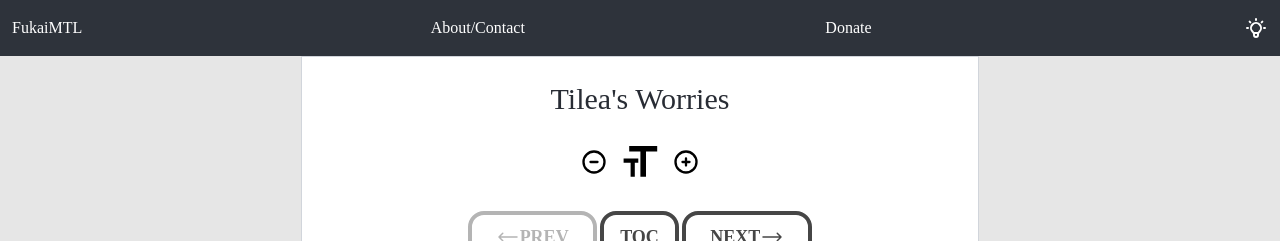
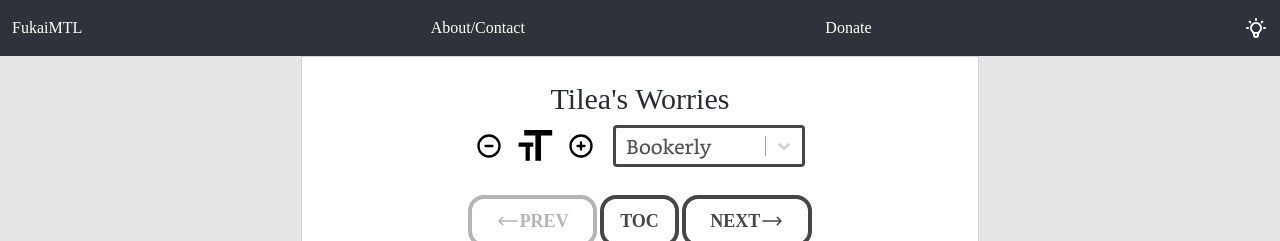
Before and after one commit to almeidaalajoel/FukaiMTL, a Next.js app: page /tileasworries/v3c37 in a window 1280 px wide. Shown: the top 241 px of the page. Built offline with nearby package versions, Linux system fonts and the light colour scheme; a web font is replaced by a local one.

Commit message:
font changer added

```diff
--- a/package.json
+++ b/package.json
@@ -18,6 +18,7 @@
     "raw-loader": "^4.0.2",
     "react": "18.2.0",
     "react-dom": "18.2.0",
+    "react-select": "^5.4.0",
     "tailwindcss": "^3.1.8"
   },
   "devDependencies": {
--- a/src/components/FontSize/FontSize.jsx
+++ b/src/components/FontSize/FontSize.jsx
@@ -76,7 +76,7 @@ export default function FontSize({ size, setSize }) {
   };
 
   return (
-    <div className="flex mt-4 justify-center items-center">
+    <div className="flex justify-center items-center">
       <span>
         <svg
           onClick={() => smaller(size)}
--- a/src/globals.css
+++ b/src/globals.css
@@ -1,6 +1,37 @@
 @tailwind base;
 @tailwind components;
 @tailwind utilities;
+
+@layer components {
+  .my-react-select-container .my-react-select__control {
+    @apply bg-white dark:bg-neutral-700 border-[3px] border-[rgb(70,70,70)] dark:border-neutral-700 hover:border-black dark:hover:border-neutral-500;
+  }
+
+  .my-react-select-container .my-react-select__control--is-focused {
+    @apply border-black hover:border-black dark:border-neutral-400 dark:hover:border-neutral-400 shadow-none;
+  }
+
+  .my-react-select-container .my-react-select__menu {
+    @apply bg-neutral-100 dark:bg-neutral-700 border-2 border-neutral-300 dark:border-neutral-600;
+  }
+
+  .my-react-select-container .my-react-select__option {
+    @apply text-neutral-600 dark:text-neutral-200 bg-neutral-100 hover:bg-neutral-200 dark:bg-neutral-700 dark:hover:bg-neutral-800;
+  }
+  .my-react-select-container .my-react-select__option--is-focused {
+    @apply bg-neutral-200 dark:bg-neutral-800;
+  }
+
+  .my-react-select-container .my-react-select__indicator-separator {
+    @apply bg-neutral-400;
+  }
+
+  .my-react-select-container .my-react-select__input-container,
+  .my-react-select-container .my-react-select__placeholder,
+  .my-react-select-container .my-react-select__single-value {
+    @apply text-neutral-600 dark:text-neutral-200;
+  }
+}
 
 .App {
   text-align: center;
--- a/src/pages/tileasworries/[page].jsx
+++ b/src/pages/tileasworries/[page].jsx
@@ -4,15 +4,18 @@ import Markdown from "markdown-to-jsx";
 import ErrorPage from "next/error";
 import { FontSize, Footnote, Navigation, Container } from "../../components";
 import { DiscussionEmbed } from "disqus-react";
+import Select from "react-select";
 
 export default function TileasWorries({ dark }) {
   const [chapter, setChapter] = useState("");
   const [ready, setReady] = useState(false);
   const [notFound, setNotFound] = useState(false);
   const [currentCh, setCurrentCh] = useState(0);
-  const footnotes = useRef({});
+  const selectRef = useRef();
+  const footnotes = useRef();
 
-  const [size, setSize] = useState(null);
+  const [font, setFont] = useState("Bookerly");
+  const [size, setSize] = useState("xl");
   const [fontSize, setFontSize] = useState("1.25");
   const [lineHeight, setLineHeight] = useState("1.75");
   const getHeight = (s) => {
@@ -52,6 +55,16 @@ export default function TileasWorries({ dark }) {
     }
   };
 
+  //initially set font variable on pageload based on localstorage
+  useEffect(() => {
+    if (typeof window !== "undefined") {
+      const s = localStorage.getItem("font");
+      if (s !== null) {
+        setFont(s);
+      } else setFont("Bookerly");
+    }
+  }, []);
+
   //initially set fontsize variable on pageload based on localstorage
   useEffect(() => {
     if (typeof window !== "undefined") {
@@ -83,11 +96,47 @@ export default function TileasWorries({ dark }) {
     }
   }, [router.isReady, page]);
 
+  if (notFound) return <ErrorPage statusCode={404} />;
+
   const firstCh = 37;
   const lastCh = 39;
 
-  if (notFound) return <ErrorPage statusCode={404} />;
-
+  //Settings for Select component
+  const options = [
+    { value: "Bookerly", label: "Bookerly", font: "Bookerly" },
+    { value: "serif", label: "Serif", font: "serif" },
+    { value: "sans", label: "Sans", font: "sans" },
+    {
+      value: "ProximaNova",
+      label: "Proxima Nova",
+      font: "ProximaNova",
+    },
+    { value: "mono", label: "Mono", font: "mono" },
+  ];
+  const selectorStyles = {
+    menu: (provided, state) => ({
+      ...provided,
+      width: "max-content",
+      minWidth: "100%",
+    }),
+    control: (provided, state) => ({
+      ...provided,
+      width: "12rem",
+      fontFamily: font,
+    }),
+    option: (provided, { data: { font } }) => ({
+      ...provided,
+      fontFamily: font,
+    }),
+  };
+  const handleChange = ({ value }) => {
+    selectRef.current.blur();
+    if (typeof window !== "undefined") {
+      localStorage.setItem("font", value);
+      setFont(value);
+    }
+  };
+  //Settings for Markdown component
   const MyH1 = ({ children }) => (
     <>
       <span className="text-[larger]">
@@ -103,7 +152,6 @@ export default function TileasWorries({ dark }) {
       </div>
     </>
   );
-
   const MyHr = () => (
     <div className="flex justify-center">
       <p className="whitespace-pre-wrap">
@@ -111,11 +159,14 @@ export default function TileasWorries({ dark }) {
       </p>
     </div>
   );
-
   const Wrapper = ({ children }) => (
     <div
-      className="space-y-4 my-6"
-      style={{ fontSize: `${fontSize}rem`, lineHeight: `${lineHeight}rem` }}
+      className="space-y-4 my-6 font-serif"
+      style={{
+        fontSize: `${fontSize}rem`,
+        lineHeight: `${lineHeight}rem`,
+        fontFamily: font,
+      }}
     >
       {children}
     </div>
@@ -124,15 +175,28 @@ export default function TileasWorries({ dark }) {
   return ready ? (
     <Container>
       <div className="flex flex-grow flex-col w-full lg:w-[65%] xl:w-[53%] text-[rgb(10,10,10)] bg-white dark:bg-[rgb(23,21,21)] dark:text-[rgb(200,200,200)] p-2 lg:p-12 lg:pt-6 leading-7 text-xl border border-solid border-gray-300 dark:border-gray-900">
-        <p className="self-center text-3xl text-[#282c34] dark:text-white select-none ">
+        <p className="self-center text-3xl text-[#282c34] dark:text-white select-none z-[1000]">
           Tilea&apos;s Worries
         </p>
+        <div className="flex flex-row items-center w-full md:w-4/5 lg:w-3/4 xl:w-3/5 self-center justify-around">
           <FontSize
             size={size}
             setSize={setSize}
             setFontSize={setFontSize}
             setLineHeight={setLineHeight}
           />
+          <Select
+            ref={selectRef}
+            className="my-react-select-container"
+            classNamePrefix="my-react-select"
+            defaultValue={options.find(({ value }) => value === font)}
+            styles={selectorStyles}
+            name="Font"
+            options={options}
+            onChange={handleChange}
+            isSearchable={false}
+          />
+        </div>
         <Navigation
           TOClink="/tileasworries"
           prevURL={
```
Also changed, not shown: 1 other file (tests, documents, lock files or other folders). Lines whose indentation alone changed are shown as unchanged.
